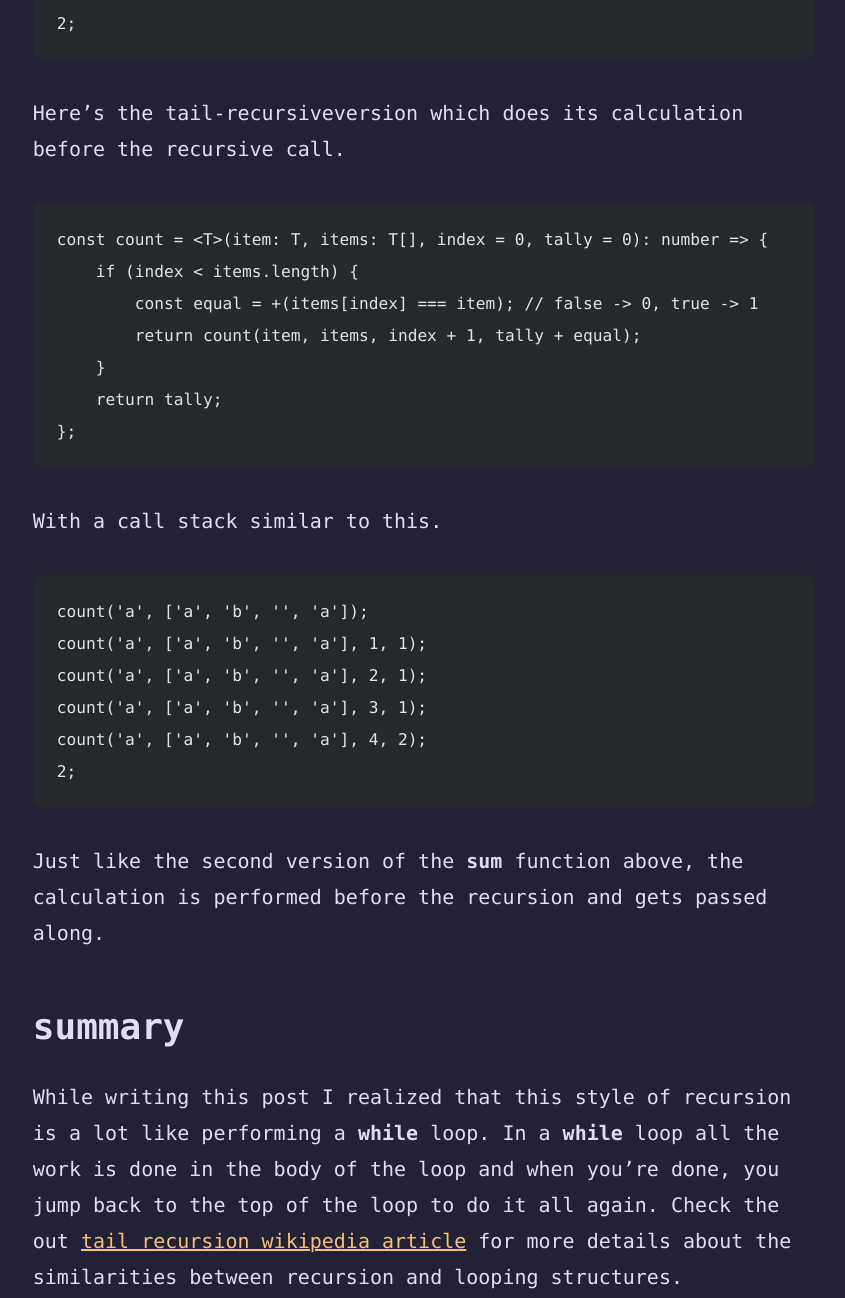
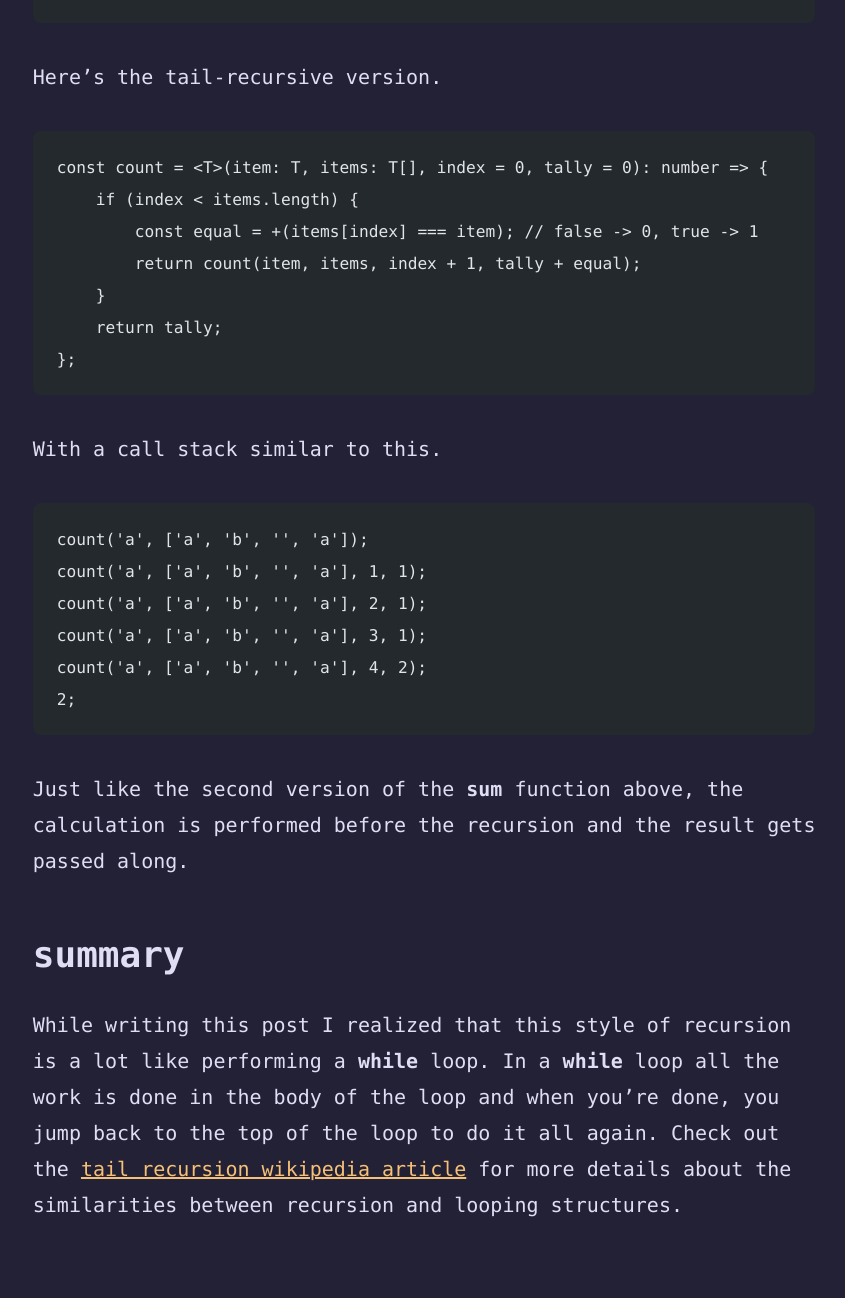
Before and after one commit to joshwashywash/joshwashywash.github.io, an Astro site: page /blog/tail-recursion in a window 1280 px wide. Shown: the part 3453-4751 px from the top of the page, without its empty margins (42-887 px from the left). Built offline with nearby package versions, Linux system fonts and the light colour scheme; Astro itself is replaced by a stand-in of ours; code samples lack their colours.

Commit message:
Update tail-recursion.md
Final changes for the night.

````diff
--- a/src/content/blog/tail-recursion.md
+++ b/src/content/blog/tail-recursion.md
@@ -55,11 +55,11 @@ sum([3, 4, 5], 3, 12);
 12;
 ```
 
-No triangle and the addition happens before the recursive call. Notice how the running total is carried along to the next call of `sum`. This is pretty characteristic of tail recursive functions. Let's check out another example.
+No triangle and the addition happens before the recursive call. Notice how the running total is carried along to the next call of `sum`. This is pretty characteristic of tail recursive functions.
 
 ## example 2 - count occurences in an array
 
-To do this you just loop through the array and check if the current element is equal to the target. If there's a match, add one to the count. If not, continue the loop.
+To do this you just loop through the array and check if the current element is equal to the target. If there's a match, add 1 to the tally otherwise add 0.
 
 ```typescript
 const count = <T>(item: T, items: T[], index = 0): number => {
@@ -86,7 +86,7 @@ count('a', ['a', 'b', '', 'a']);
 2;
 ```
 
-Here's the tail-recursiveversion which does its calculation before the recursive call.
+Here's the tail-recursive version.
 
 ```typescript
 const count = <T>(item: T, items: T[], index = 0, tally = 0): number => {
@@ -109,8 +109,8 @@ count('a', ['a', 'b', '', 'a'], 4, 2);
 2;
 ```
 
-Just like the second version of the **sum** function above, the calculation is performed before the recursion and gets passed along.
+Just like the second version of the **sum** function above, the calculation is performed before the recursion and the result gets passed along.
 
 ## summary
 
-While writing this post I realized that this style of recursion is a lot like performing a **while** loop. In a **while** loop all the work is done in the body of the loop and when you're done, you jump back to the top of the loop to do it all again. Check the out [tail recursion wikipedia article](https://en.wikipedia.org/wiki/Recursion_%28computer_science%29) for more details about the similarities between recursion and looping structures.
+While writing this post I realized that this style of recursion is a lot like performing a **while** loop. In a **while** loop all the work is done in the body of the loop and when you're done, you jump back to the top of the loop to do it all again. Check out the [tail recursion wikipedia article](https://en.wikipedia.org/wiki/Recursion_%28computer_science%29) for more details about the similarities between recursion and looping structures.
````
